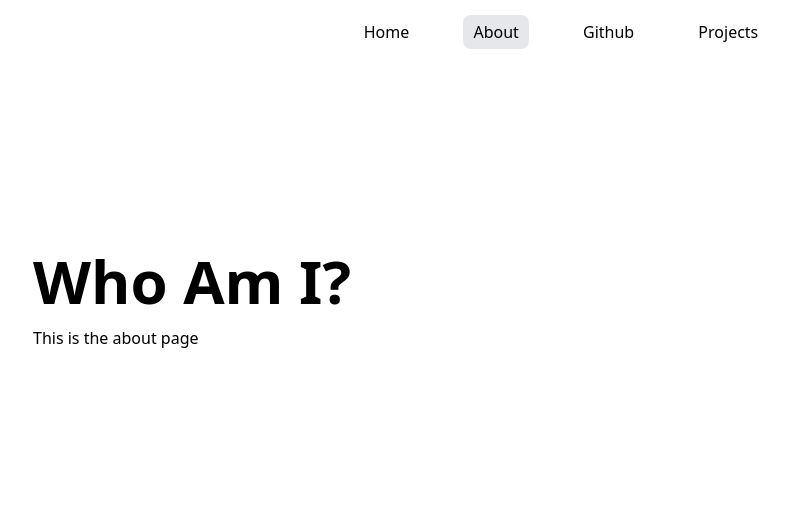
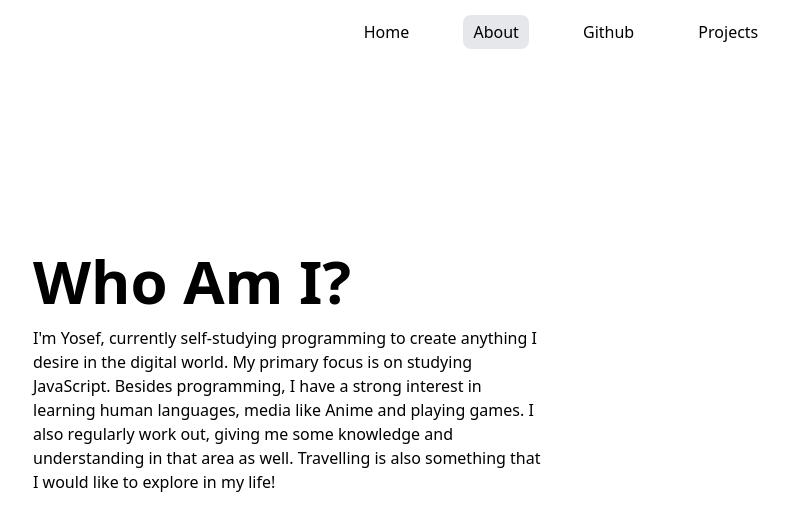
Before and after one commit to RedXin20/Website, a plain HTML site: page about.html in a window 1280 px wide. Shown: the whole page, without its empty margins (79-868 px from the left). Drawn offline with nearby package versions, Linux system fonts and the light colour scheme.

Commit message:
update about.me

```diff
--- a/about.html
+++ b/about.html
@@ -52,7 +52,15 @@
       </nav>
       <div class="mt-48 max-w-lg">
         <h1 class="text-6xl font-semibold leading-normal">Who Am I?<br /></h1>
-        <p>This is the about page</p>
+        <p>
+          I'm Yosef, currently self-studying programming to create anything I
+          desire in the digital world. My primary focus is on studying
+          JavaScript. Besides programming, I have a strong interest in learning
+          human languages, media like Anime and playing games. I also regularly
+          work out, giving me some knowledge and understanding in that area as
+          well. Travelling is also something that I would like to explore in my
+          life!
+        </p>
       </div>
     </div>
   </body>
```
